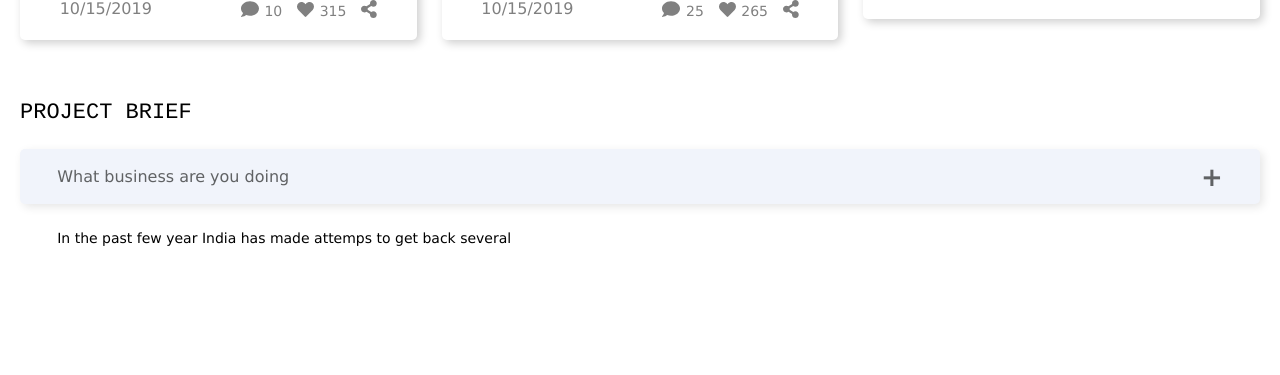
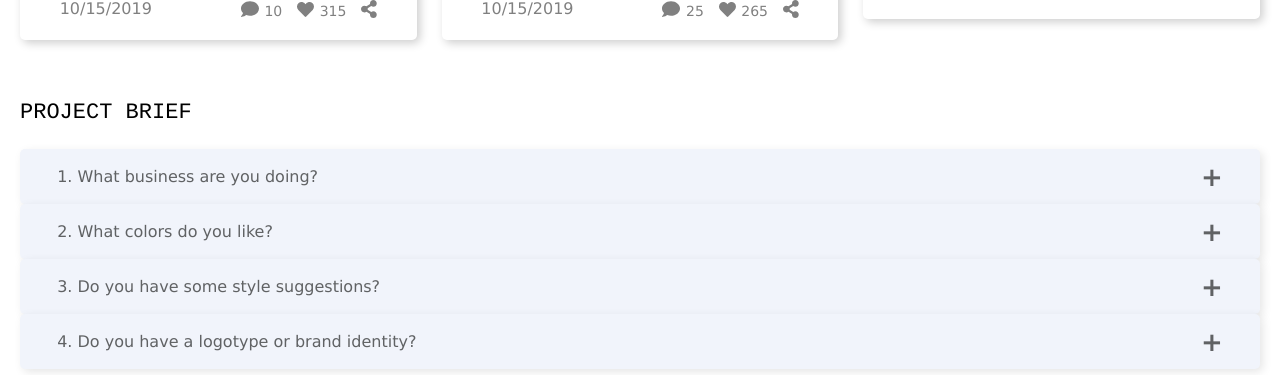
Before and after one commit to MaryOleksiuk/project-react, a React (Create React App) app: page / in a window 1280 px wide. Shown: the part 577-952 px from the top of the page. Before the commit the page ends 879 px from the top, so only its background shows below. Built offline with nearby package versions, Linux system fonts and the light colour scheme.

Commit message:
Lesson 2 Task 3 - update accordion component

```diff
--- a/src/Assets/Accordion-item/index.js
+++ b/src/Assets/Accordion-item/index.js
@@ -1,14 +1,16 @@
 import React from 'react';
 import './styles.scss';
 
-export const AccordionItem = () => {
+export const AccordionItem = (props) => {
   return (
     <section className='accordion-item'>
       <h3 className='accordion-item__title'>
-        What business are you doing
+        { props.question }
       </h3>
 
-      <p className='accordion-item__content'>In the past few year India has made attemps to get back several</p>
+      <div className='accordion-item__panel'>
+        { props.answer }
+      </div>
     </section>
   )
 };
--- a/src/Assets/Accordion-item/styles.scss
+++ b/src/Assets/Accordion-item/styles.scss
@@ -35,7 +35,7 @@
     }
   }
 
-  &__content {
+  &__panel {
     margin: 0;
     padding: 2% 3%;
 
@@ -43,5 +43,11 @@
     font-size: 14px;
     line-height: 1.3;
     color: #000000;
+
+    display: none;
+
+    &.show {
+      display: block;
+    }
   }
 }
--- a/src/Assets/Accordion/index.js
+++ b/src/Assets/Accordion/index.js
@@ -2,12 +2,21 @@
 import { AccordionItem } from '../Accordion-item';
 import './styles.scss';
 
-export const Accordion = () => {
+export const Accordion = (props) => {
+  const { source } = props;
+
+  const accordionItems = source.map((accordionItem, index) => (
+    <AccordionItem
+      key={index}
+      question={accordionItem.question}
+      answer={accordionItem.answer} />
+  ));
+
   return (
     <section className='accordion'>
       <h2 className='accordion__title'>Project Brief</h2>
-      <AccordionItem />
 
+      { accordionItems }
     </section>
   )
 };
--- a/src/Views/Home.js
+++ b/src/Views/Home.js
@@ -1,14 +1,15 @@
 import React from 'react';
 import { News } from '../Components/News';
 
-import data from '../source';
+import newsData from '../data/news-data';
+import accordionData from '../data/accordion-data';
 import { Accordion } from '../Assets/Accordion';
 
 export const Home = () => {
   return (
     <>
-      <News source={ data } />
-      <Accordion />
+      <News source={ newsData } />
+      <Accordion source={ accordionData } />
     </>
   )
 };
--- /dev/null
+++ b/src/data/accordion-data.json
@@ -0,0 +1,18 @@
+[
+  {
+    "question": "1. What business are you doing?",
+    "answer": "Lorem Ipsum is simply dummy text of the printing and typesetting industry. Lorem Ipsum has been the industry's standard dummy text ever since the 1500s, when an unknown printer took a galley of type and scrambled it to make a type specimen book. "
+  },
+  {
+    "question": "2. What colors do you like?",
+    "answer": "Lorem Ipsum is simply dummy text of the printing and typesetting industry. Lorem Ipsum has been the industry's standard dummy text ever since the 1500s, when an unknown printer took a galley of type and scrambled it to make a type specimen book. "
+  },
+  {
+    "question": "3. Do you have some style suggestions?",
+    "answer": "Lorem Ipsum is simply dummy text of the printing and typesetting industry. Lorem Ipsum has been the industry's standard dummy text ever since the 1500s, when an unknown printer took a galley of type and scrambled it to make a type specimen book. "
+  },
+  {
+    "question": "4. Do you have a logotype or brand identity?",
+    "answer": "Lorem Ipsum is simply dummy text of the printing and typesetting industry. Lorem Ipsum has been the industry's standard dummy text ever since the 1500s, when an unknown printer took a galley of type and scrambled it to make a type specimen book. "
+  }
+]
```
Also changed, not shown: src/data/news-data.json (renamed from src/source.json).
